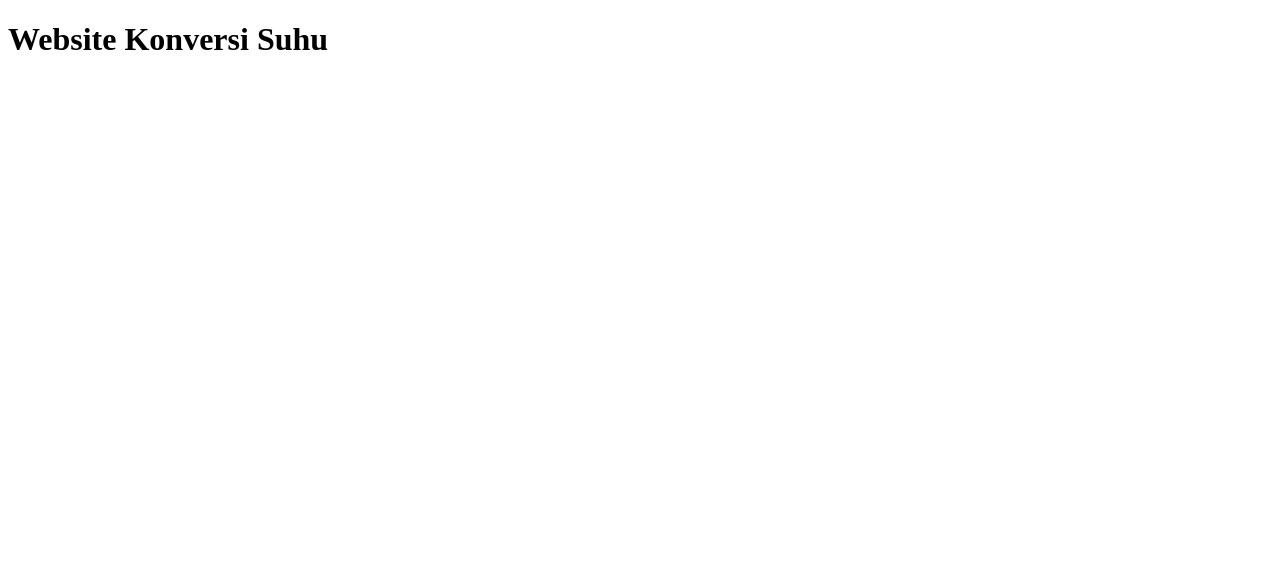
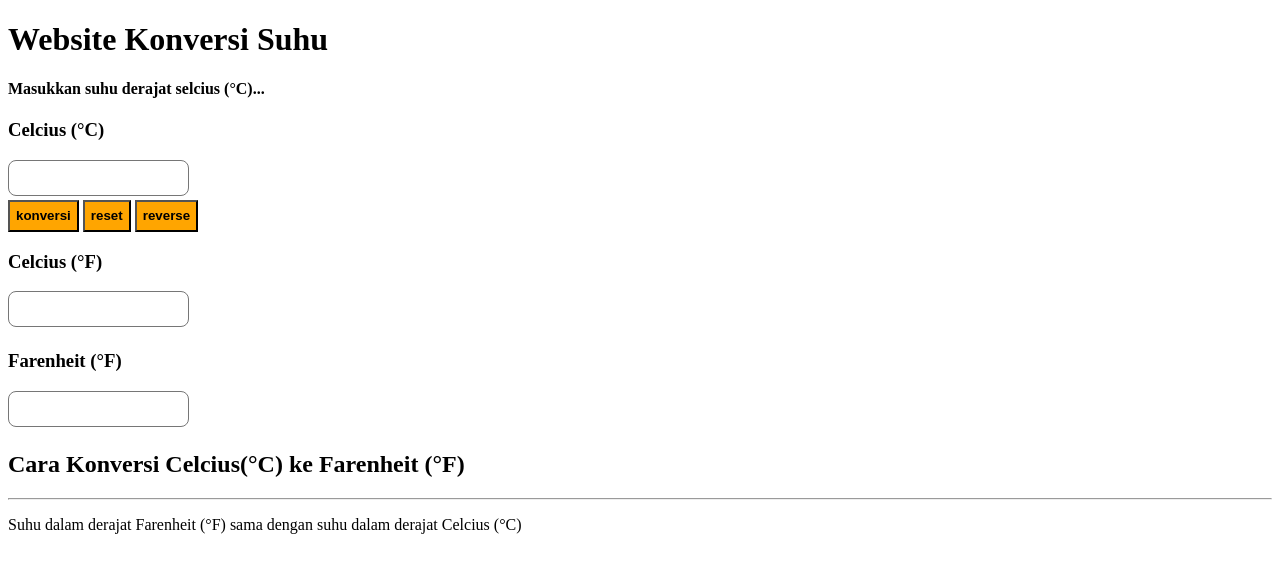
Before and after one commit to revou-fundamental-course/10-jun-24-Anwikadz, a plain HTML site: page index.html in a window 1280 px wide. Drawn offline with Linux system fonts and the light colour scheme.

Commit message:
init style

```diff
--- a/css/style.css
+++ b/css/style.css
@@ -0,0 +1,16 @@
+/* Ini CSS*/
+
+textarea {
+    resize: none;
+    border-radius: 8px;
+    height: 200;
+    width: 300;
+    font-size: 14;
+}
+
+button {
+    color: black;
+    background-color: orange;
+    font-weight: bold;
+    height: 32px;
+}
--- a/index.html
+++ b/index.html
@@ -7,10 +7,68 @@
     <link rel="stylesheet" href="css/style.css">
 </head>
 <body>
-<!--navgar-->
+<!--ini heading-->
     <header>
         <h1>Website Konversi Suhu</h1>
     </header>
+
+    <!--main content-->
+    <main>
+        <h4>Masukkan suhu derajat selcius (&deg;C)...</h4>
+
+        <!--Section Celcius-->
+        <section>
+            <header>
+                <h3>Celcius (&deg;C)</h3>
+            </header>
+            <textarea name="" id=""></textarea>
+            <section>
+                <button>konversi</button>
+                <button>reset</button>
+                <button>reverse</button>
+            </section>
+        </section>
+
+        <!--Section Farenheit-->
+        <section>
+            <header>
+                <h3>Celcius (&deg;F)</h3>
+            </header>
+            <textarea name="" id=""></textarea>
+        </section>
+
+        <!--Section Calculate-->
+        <section>
+            <header>
+                <h3>Farenheit (&deg;F)</h3>
+            </header>
+            <textarea name="" id="">
+
+            </textarea>
+        </section>
+
+        <!--Section Formula/Info-->
+        <section>
+            <header>
+                <h1>
+                    Cara Konversi Celcius(&deg;C) ke Farenheit (&deg;F)
+                </h1>
+
+            </header>
+
+            <hr>
+
+            <p>
+                Suhu dalam derajat Farenheit (&deg;F) sama dengan suhu dalam derajat Celcius (&deg;C)
+            </p>
+
+            <p>
+
+            </p>
+        </section>
+
+
+    </main>
     <script src="js/script.js"></script>
 </body>
 </html>
--- a/js/script.js
+++ b/js/script.js
@@ -0,0 +1 @@
+/*Ini JavaScript*/
```
